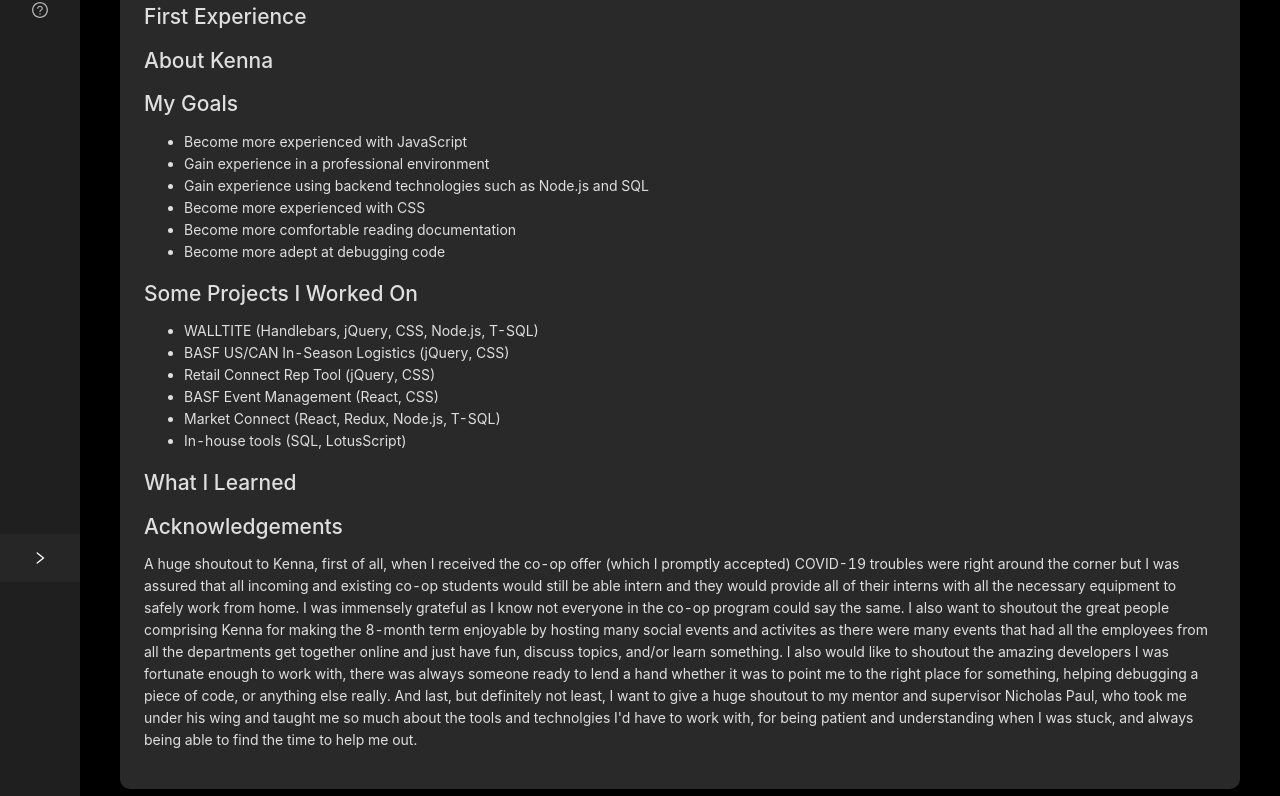
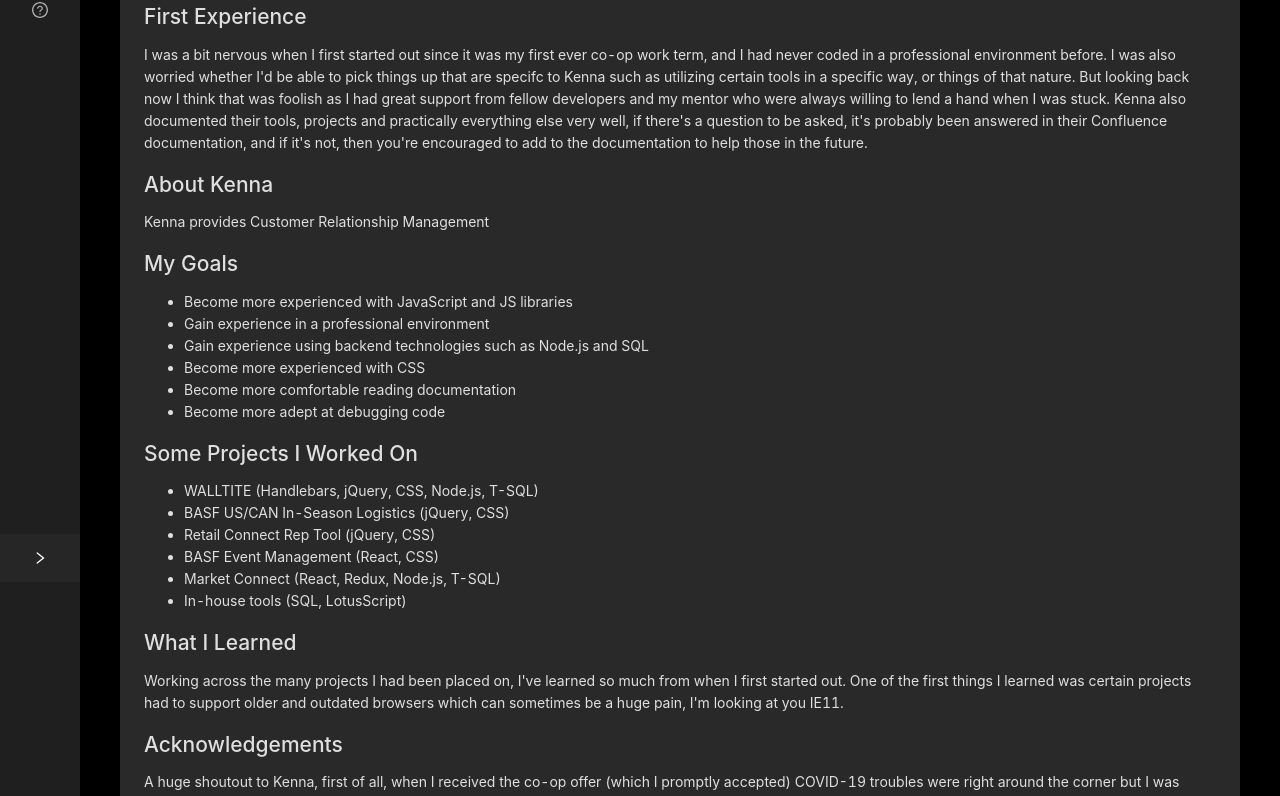
Before and after one commit to mbasak99/workterm-blog, a Next.js app: page /workterms/kenna in a window 1280 px wide. Shown: the part 218-1014 px from the top of the page. Built offline with nearby package versions, Linux system fonts and the light colour scheme.

Commit message:
Removed max width limit for site and added more content for Kenna page.

```diff
--- a/pages/workterms/kenna.js
+++ b/pages/workterms/kenna.js
@@ -6,17 +6,32 @@
       <Head>
         <title>Kenna</title>
       </Head>
-      <h1>Kenna (Summer 2020 - Fall 2020)</h1>
+      <h1>Kenna (May 2020 - December 2020)</h1>
       <div>
         <h2>First Experience</h2>
+        <p>
+          I was a bit nervous when I first started out since it was my first
+          ever co-op work term, and I had never coded in a professional
+          environment before. I was also worried whether I'd be able to pick
+          things up that are specifc to Kenna such as utilizing certain tools in
+          a specific way, or things of that nature. But looking back now I think
+          that was foolish as I had great support from fellow developers and my
+          mentor who were always willing to lend a hand when I was stuck. Kenna
+          also documented their tools, projects and practically everything else
+          very well, if there's a question to be asked, it's probably been
+          answered in their Confluence documentation, and if it's not, then
+          you're encouraged to add to the documentation to help those in the
+          future.
+        </p>
       </div>
       <div>
         <h2>About Kenna</h2>
+        <p>Kenna provides Customer Relationship Management </p>
       </div>
       <div>
         <h2>My Goals</h2>
         <ul>
-          <li>Become more experienced with JavaScript</li>
+          <li>Become more experienced with JavaScript and JS libraries</li>
           <li>Gain experience in a professional environment</li>
           <li>
             Gain experience using backend technologies such as Node.js and SQL
@@ -39,6 +54,12 @@
       </div>
       <div>
         <h2>What I Learned</h2>
+        <p>
+          Working across the many projects I had been placed on, I've learned so
+          much from when I first started out. One of the first things I learned
+          was certain projects had to support older and outdated browsers which
+          can sometimes be a huge pain, I'm looking at you IE11.
+        </p>
       </div>
       <div>
         <h2>Acknowledgements</h2>
@@ -46,23 +67,23 @@
           A huge shoutout to Kenna, first of all, when I received the co-op
           offer (which I promptly accepted) COVID-19 troubles were right around
           the corner but I was assured that all incoming and existing co-op
-          students would still be able intern and they would provide all of
-          their interns with all the necessary equipment to safely work from
-          home. I was immensely grateful as I know not everyone in the co-op
-          program could say the same. I also want to shoutout the great people
-          comprising Kenna for making the 8-month term enjoyable by hosting many
-          social events and activites as there were many events that had all the
-          employees from all the departments get together online and just have
-          fun, discuss topics, and/or learn something. I also would like to
-          shoutout the amazing developers I was fortunate enough to work with,
-          there was always someone ready to lend a hand whether it was to point
-          me to the right place for something, helping debugging a piece of
-          code, or anything else really. And last, but definitely not least, I
-          want to give a huge shoutout to my mentor and supervisor Nicholas
-          Paul, who took me under his wing and taught me so much about the tools
-          and technolgies I'd have to work with, for being patient and
-          understanding when I was stuck, and always being able to find the time
-          to help me out.
+          students would still be able to work during their term(s) and they
+          would provide everyone with all the necessary equipment to safely work
+          from home. I was immensely grateful as I know not everyone in the
+          co-op program could say the same. I also want to shoutout the great
+          people comprising Kenna for making the 8-month term enjoyable by
+          hosting many social events and activites as there were many events
+          that had all the employees from all the departments get together
+          online and just have fun, discuss topics, and/or learn something. I
+          also would like to shoutout the amazing developers I was fortunate
+          enough to work with, there was always someone ready to lend a hand
+          whether it was to point me to the right place for something, helping
+          debugging a piece of code, or anything else really. And last, but
+          definitely not least, I want to give a huge shoutout to my mentor and
+          supervisor Nicholas Paul, who took me under his wing and taught me so
+          much about the tools and technolgies I'd have to work with, for being
+          patient and understanding when I was stuck, and always being able to
+          find the time to help me out even when his schedule would get hectic.
         </p>
       </div>
     </>
--- a/styles/globals.css
+++ b/styles/globals.css
@@ -3,7 +3,7 @@
 body {
   margin: auto;
   /* width: 80%; */
-  max-width: 1800px;
+  /* max-width: 1800px; */
   /* display: flex;
   align-items: flex-start; */
   /* justify-content: center; */
```
